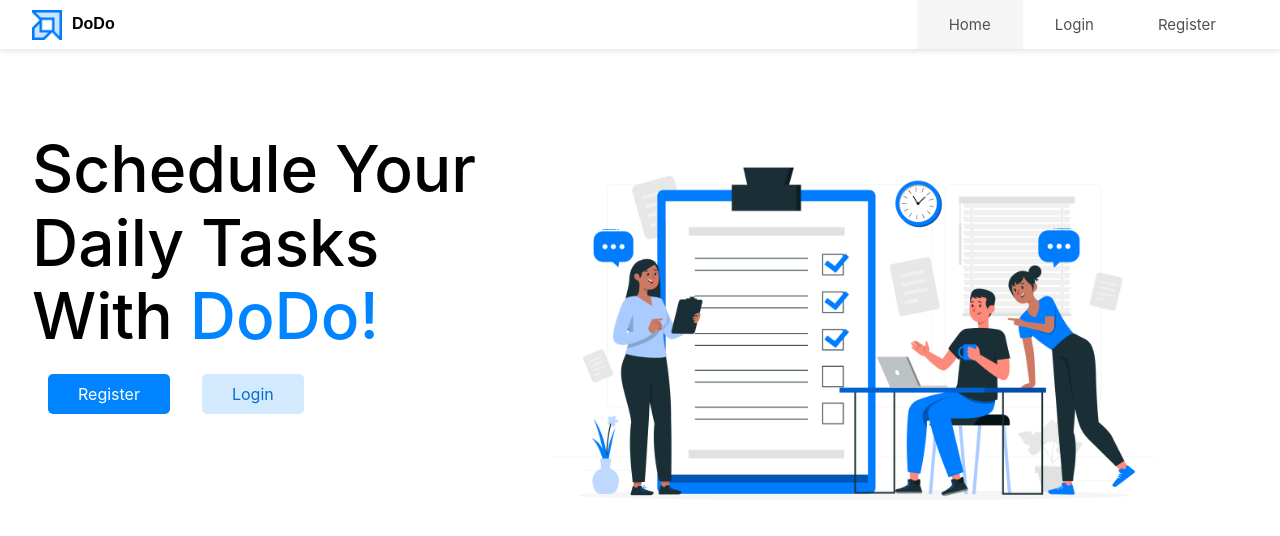
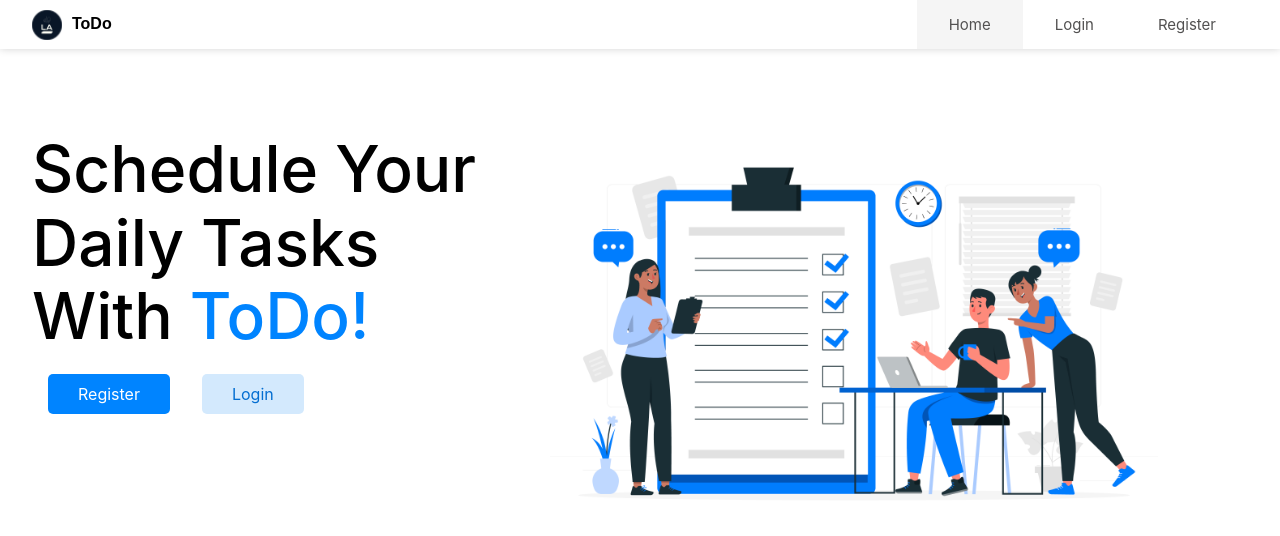
Before and after one commit to anshmendpara-13/todolist_client, a React (Create React App) app: page / in a window 1280 px wide. Shown: the top 536 px of the page. Built offline with nearby package versions, Linux system fonts and the light colour scheme.

Commit message:
final client commit

```diff
--- a/src/components/Navbar.jsx
+++ b/src/components/Navbar.jsx
@@ -34,7 +34,7 @@ function Navbar({ active }) {
       <nav>
         <div className='logo__wrapper'>
           <img src={logo} alt="logo" />
-          <h4>DoDo</h4>
+          <h4>ToDo</h4>
         </div>
         <ul className="navigation-menu">
 
--- a/src/pages/Landing/Landing.jsx
+++ b/src/pages/Landing/Landing.jsx
@@ -9,7 +9,7 @@ function Landing() {
       <Navbar active={"home"} />
       <div className={styles.landing__wrapper}>
         <div className={styles.landing__text}>
-          <h1>Schedule Your Daily Tasks With <span className="primaryText">DoDo!</span></h1>
+          <h1>Schedule Your Daily Tasks With <span className="primaryText">ToDo!</span></h1>
           <div className='btnWrapper'>
             <Link to="/register" className="primaryBtn">Register</Link>
             <Link to="/login" className='secondaryBtn'>Login</Link>
```
Also changed, not shown: public/logo.png (added), src/assets/logo.png.
